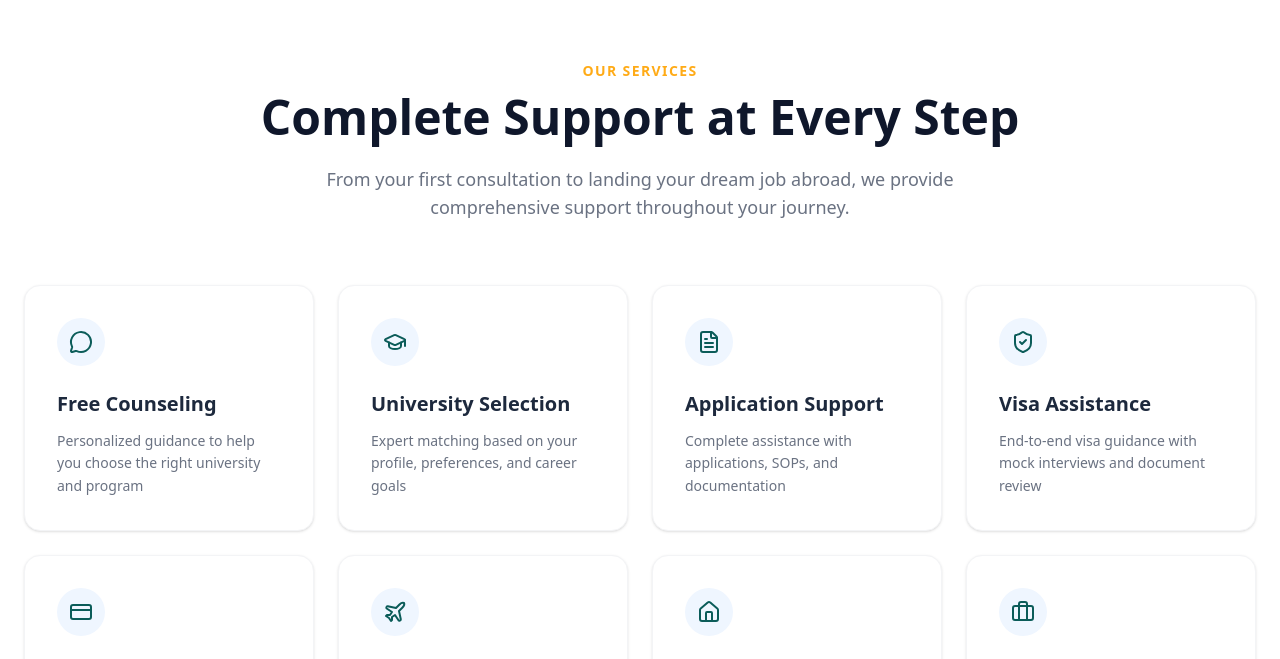
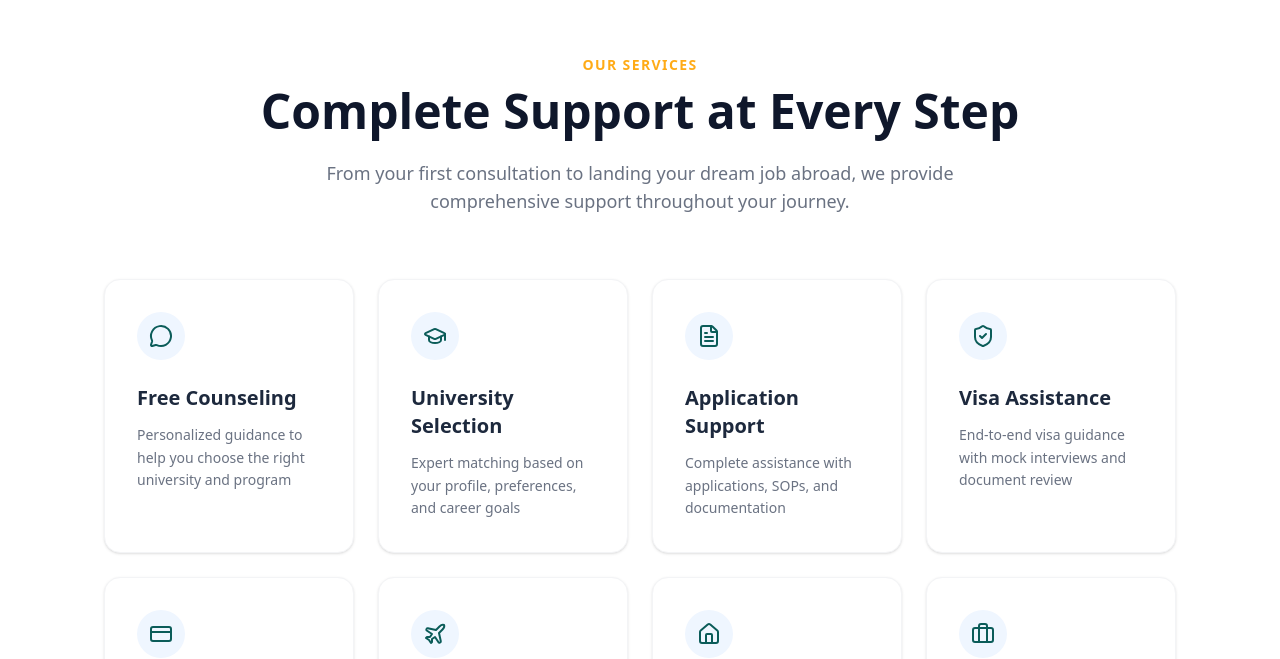
Before and after one commit to AfkTechLtd/doel-education-website, a Next.js app: page / in a window 1280 px wide. Shown: the part 3489-4148 px from the top of the page. Built offline with nearby package versions, Linux system fonts and the light colour scheme.

Commit message:
Merged Study in usa changes

```diff
--- a/src/app/page.tsx
+++ b/src/app/page.tsx
@@ -10,7 +10,7 @@ import HomeCTA from "@/components/Home/HomeCTA";
 export default function Home() {
   return (
     <main>
-      <div className="mx-auto max-w-7xl md:px-0 px-6 space-y-20">
+      <div className="mx-auto max-w-7xl md:px-20 px-6 space-y-20">
         <Hero />
         <HomeAbout />
         <StatsCounter />
```
